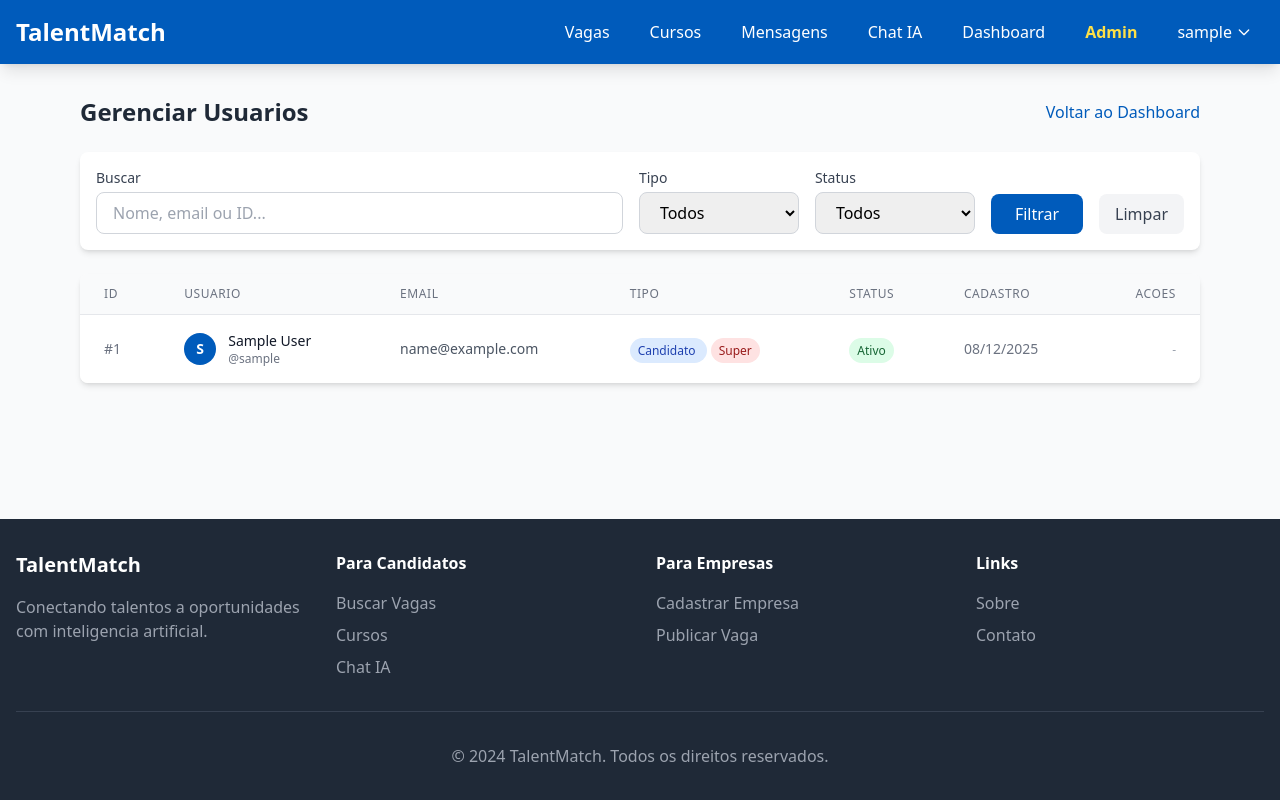
After one commit to Thiagoolivs/talentmatch-ai, a Django app: page /dashboard/admin/users/ in a window 1280 px wide. The commit adds this page. Run offline with Django 5.2, Linux system fonts and the light colour scheme; the visitor is signed in with stand-in values (Sample User, id 1); data comes from the database, SQL or seed files in the repository; some libraries are stand-ins or nearby versions.

Commit message:
Add user management interface for administrators
Introduces a new admin interface for managing users, including viewing, searching, filtering, soft/hard deletion, and status toggling. Updates URLs, views, and templates to support these functionalities. Also enhances the application detail page with a messaging button and updates replit.md to reflect new features.

Replit-Commit-Author: Agent
Replit-Commit-Session-Id: fe95b074-8157-4bba-bb9f-ab8ce2f887e4
Replit-Commit-Checkpoint-Type: intermediate_checkpoint
Replit-Commit-Event-Id: 355c6d44-0efa-4694-bc8e-7ca31e5c9c77
Replit-Commit-Screenshot-Url: https://storage.googleapis.com/screenshot-production-us-central1/bd1858f0-f8e3-43a8-b44f-e4c1a9ebea19/fe95b074-8157-4bba-bb9f-ab8ce2f887e4/uqapOZV
Replit-Helium-Checkpoint-Created: true

```diff
--- a/dashboard/urls.py
+++ b/dashboard/urls.py
@@ -12,4 +12,7 @@ urlpatterns = [
     path('admin/problems/', views.admin_problems, name='admin_problems'),
     path('admin/problems/<int:problem_id>/update/', views.update_problem, name='update_problem'),
     path('admin/maintenance/toggle/', views.toggle_maintenance, name='toggle_maintenance'),
+    path('admin/users/', views.admin_users, name='admin_users'),
+    path('admin/users/<int:user_id>/delete/', views.delete_user, name='delete_user'),
+    path('admin/users/<int:user_id>/toggle-active/', views.toggle_user_active, name='toggle_user_active'),
 ]
--- a/dashboard/views.py
+++ b/dashboard/views.py
@@ -1,7 +1,7 @@
 from django.shortcuts import render, redirect, get_object_or_404
 from django.contrib.auth.decorators import login_required
 from django.contrib import messages
-from django.db.models import Count, Avg, Sum
+from django.db.models import Count, Avg, Sum, Q
 from django.http import JsonResponse
 from django.views.decorators.http import require_POST
 from django.utils import timezone
@@ -412,3 +412,136 @@ def my_problems(request):
     return render(request, 'dashboard/my_problems.html', {
         'problems': problems,
     })
+
+
+@login_required
+def admin_users(request):
+    """Gerenciamento de usuarios para administradores."""
+    if not request.user.is_admin_user():
+        messages.error(request, 'Acesso negado.')
+        return redirect('core:home')
+
+    users = User.objects.all().order_by('-created_at')
+
+    search = request.GET.get('search', '').strip()
+    if search:
+        search_query = (
+            Q(username__icontains=search) |
+            Q(email__icontains=search) |
+            Q(first_name__icontains=search) |
+            Q(last_name__icontains=search)
+        )
+        if search.isdigit():
+            search_query = search_query | Q(id=int(search))
+        users = users.filter(search_query)
+
+    user_type_filter = request.GET.get('user_type', '')
+    if user_type_filter:
+        users = users.filter(user_type=user_type_filter)
+
+    status_filter = request.GET.get('status', '')
+    if status_filter == 'active':
+        users = users.filter(is_active=True)
+    elif status_filter == 'inactive':
+        users = users.filter(is_active=False)
+
+    from django.core.paginator import Paginator
+    paginator = Paginator(users, 20)
+    page = request.GET.get('page', 1)
+    users_page = paginator.get_page(page)
+
+    return render(request, 'dashboard/admin_users.html', {
+        'users': users_page,
+        'search': search,
+        'user_type_filter': user_type_filter,
+        'status_filter': status_filter,
+        'user_types': User.USER_TYPE_CHOICES,
+    })
+
+
+@login_required
+@require_POST
+def delete_user(request, user_id):
+    """Exclui um usuario (soft delete - desativa a conta)."""
+    if not request.user.is_admin_user():
+        return JsonResponse({'error': 'Acesso negado'}, status=403)
+
+    user = get_object_or_404(User, id=user_id)
+
+    if user == request.user:
+        messages.error(request, 'Voce nao pode excluir sua propria conta.')
+        return redirect('dashboard:admin_users')
+
+    if user.is_superuser:
+        messages.error(request, 'Nao e possivel excluir um superusuario.')
+        return redirect('dashboard:admin_users')
+
+    action = request.POST.get('action', 'soft')
+    ip_address = request.META.get('REMOTE_ADDR')
+
+    if action == 'hard':
+        username = user.username
+        user_id_deleted = user.id
+
+        AuditLog.log_action(
+            user=request.user,
+            action='delete',
+            model_name='User',
+            object_id=user_id_deleted,
+            object_repr=username,
+            details={'action': 'hard_delete', 'user_type': user.user_type},
+            ip_address=ip_address
+        )
+
+        user.delete()
+        messages.success(request, f'Usuario {username} excluido permanentemente.')
+    else:
+        user.is_active = False
+        user.save()
+
+        AuditLog.log_action(
+            user=request.user,
+            action='update',
+            model_name='User',
+            object_id=user.id,
+            object_repr=user.username,
+            details={'action': 'soft_delete', 'is_active': False},
+            ip_address=ip_address
+        )
+
+        messages.success(request, f'Usuario {user.username} desativado.')
+
+    return redirect('dashboard:admin_users')
+
+
+@login_required
+@require_POST
+def toggle_user_active(request, user_id):
+    """Ativa/desativa um usuario."""
+    if not request.user.is_admin_user():
+        return JsonResponse({'error': 'Acesso negado'}, status=403)
+
+    user = get_object_or_404(User, id=user_id)
+
+    if user == request.user:
+        messages.error(request, 'Voce nao pode desativar sua propria conta.')
+        return redirect('dashboard:admin_users')
+
+    user.is_active = not user.is_active
+    user.save()
+
+    ip_address = request.META.get('REMOTE_ADDR')
+    AuditLog.log_action(
+        user=request.user,
+        action='update',
+        model_name='User',
+        object_id=user.id,
+        object_repr=user.username,
+        details={'is_active': user.is_active},
+        ip_address=ip_address
+    )
+
+    status = 'ativado' if user.is_active else 'desativado'
+    messages.success(request, f'Usuario {user.username} {status}.')
+
+    return redirect('dashboard:admin_users')
--- a/templates/dashboard/admin.html
+++ b/templates/dashboard/admin.html
@@ -191,9 +191,12 @@
         </div>
     </div>
 
-    <div class="mt-8 flex space-x-4">
+    <div class="mt-8 flex flex-wrap gap-4">
         <a href="/admin/" class="inline-block bg-primary text-white px-6 py-3 rounded-lg font-bold hover:bg-primary-dark transition">
             Acessar Admin Django
+        </a>
+        <a href="{% url 'dashboard:admin_users' %}" class="inline-block bg-gray-600 text-white px-6 py-3 rounded-lg font-bold hover:bg-gray-700 transition">
+            Gerenciar Usuarios
         </a>
         <a href="{% url 'dashboard:admin_companies' %}" class="inline-block bg-gray-600 text-white px-6 py-3 rounded-lg font-bold hover:bg-gray-700 transition">
             Gerenciar Empresas
--- /dev/null
+++ b/templates/dashboard/admin_users.html
@@ -0,0 +1,204 @@
+{% extends 'base.html' %}
+
+{% block title %}Gerenciar Usuarios - Admin{% endblock %}
+
+{% block content %}
+<div class="max-w-6xl mx-auto px-4 py-8">
+    <div class="flex justify-between items-center mb-6">
+        <h1 class="text-2xl font-bold text-gray-800">Gerenciar Usuarios</h1>
+        <a href="{% url 'dashboard:index' %}" class="text-primary hover:text-primary-dark">
+            Voltar ao Dashboard
+        </a>
+    </div>
+
+    <div class="bg-white rounded-lg shadow-md p-4 mb-6">
+        <form method="get" class="flex flex-wrap gap-4 items-end">
+            <div class="flex-1 min-w-[200px]">
+                <label class="block text-sm font-medium text-gray-700 mb-1">Buscar</label>
+                <input type="text" name="search" value="{{ search }}" placeholder="Nome, email ou ID..."
+                       class="w-full px-4 py-2 border border-gray-300 rounded-lg focus:ring-2 focus:ring-primary focus:border-primary">
+            </div>
+            <div class="w-40">
+                <label class="block text-sm font-medium text-gray-700 mb-1">Tipo</label>
+                <select name="user_type" class="w-full px-4 py-2 border border-gray-300 rounded-lg focus:ring-2 focus:ring-primary focus:border-primary">
+                    <option value="">Todos</option>
+                    {% for value, label in user_types %}
+                    <option value="{{ value }}" {% if user_type_filter == value %}selected{% endif %}>{{ label }}</option>
+                    {% endfor %}
+                </select>
+            </div>
+            <div class="w-40">
+                <label class="block text-sm font-medium text-gray-700 mb-1">Status</label>
+                <select name="status" class="w-full px-4 py-2 border border-gray-300 rounded-lg focus:ring-2 focus:ring-primary focus:border-primary">
+                    <option value="">Todos</option>
+                    <option value="active" {% if status_filter == 'active' %}selected{% endif %}>Ativos</option>
+                    <option value="inactive" {% if status_filter == 'inactive' %}selected{% endif %}>Inativos</option>
+                </select>
+            </div>
+            <button type="submit" class="px-6 py-2 bg-primary text-white rounded-lg hover:bg-primary-dark transition">
+                Filtrar
+            </button>
+            <a href="{% url 'dashboard:admin_users' %}" class="px-4 py-2 bg-gray-100 text-gray-700 rounded-lg hover:bg-gray-200 transition">
+                Limpar
+            </a>
+        </form>
+    </div>
+
+    {% if users %}
+    <div class="bg-white rounded-lg shadow-md overflow-hidden">
+        <table class="min-w-full divide-y divide-gray-200">
+            <thead class="bg-gray-50">
+                <tr>
+                    <th class="px-6 py-3 text-left text-xs font-medium text-gray-500 uppercase tracking-wider">ID</th>
+                    <th class="px-6 py-3 text-left text-xs font-medium text-gray-500 uppercase tracking-wider">Usuario</th>
+                    <th class="px-6 py-3 text-left text-xs font-medium text-gray-500 uppercase tracking-wider">Email</th>
+                    <th class="px-6 py-3 text-left text-xs font-medium text-gray-500 uppercase tracking-wider">Tipo</th>
+                    <th class="px-6 py-3 text-left text-xs font-medium text-gray-500 uppercase tracking-wider">Status</th>
+                    <th class="px-6 py-3 text-left text-xs font-medium text-gray-500 uppercase tracking-wider">Cadastro</th>
+                    <th class="px-6 py-3 text-right text-xs font-medium text-gray-500 uppercase tracking-wider">Acoes</th>
+                </tr>
+            </thead>
+            <tbody class="bg-white divide-y divide-gray-200">
+                {% for u in users %}
+                <tr class="{% if not u.is_active %}bg-gray-50{% endif %}">
+                    <td class="px-6 py-4 whitespace-nowrap text-sm text-gray-500">#{{ u.id }}</td>
+                    <td class="px-6 py-4 whitespace-nowrap">
+                        <div class="flex items-center">
+                            {% if u.avatar %}
+                            <img src="{{ u.avatar.url }}" alt="{{ u.username }}" class="w-8 h-8 rounded-full mr-3">
+                            {% else %}
+                            <div class="w-8 h-8 bg-primary rounded-full flex items-center justify-center mr-3">
+                                <span class="text-white text-sm font-bold">{{ u.username|slice:":1"|upper }}</span>
+                            </div>
+                            {% endif %}
+                            <div>
+                                <p class="text-sm font-medium text-gray-900">{{ u.get_full_name|default:u.username }}</p>
+                                <p class="text-xs text-gray-500">@{{ u.username }}</p>
+                            </div>
+                        </div>
+                    </td>
+                    <td class="px-6 py-4 whitespace-nowrap text-sm text-gray-600">{{ u.email }}</td>
+                    <td class="px-6 py-4 whitespace-nowrap">
+                        <span class="px-2 py-1 text-xs font-medium rounded-full
+                            {% if u.user_type == 'candidate' %}bg-blue-100 text-blue-800
+                            {% elif u.user_type == 'company' %}bg-purple-100 text-purple-800
+                            {% else %}bg-yellow-100 text-yellow-800{% endif %}">
+                            {{ u.get_user_type_display }}
+                        </span>
+                        {% if u.is_superuser %}
+                        <span class="ml-1 px-2 py-1 text-xs font-medium rounded-full bg-red-100 text-red-800">Super</span>
+                        {% endif %}
+                    </td>
+                    <td class="px-6 py-4 whitespace-nowrap">
+                        {% if u.is_active %}
+                        <span class="px-2 py-1 text-xs font-medium rounded-full bg-green-100 text-green-800">Ativo</span>
+                        {% else %}
+                        <span class="px-2 py-1 text-xs font-medium rounded-full bg-red-100 text-red-800">Inativo</span>
+                        {% endif %}
+                    </td>
+                    <td class="px-6 py-4 whitespace-nowrap text-sm text-gray-500">{{ u.created_at|date:"d/m/Y" }}</td>
+                    <td class="px-6 py-4 whitespace-nowrap text-right text-sm font-medium">
+                        {% if u != request.user and not u.is_superuser %}
+                        <div class="flex justify-end space-x-2">
+                            <form method="post" action="{% url 'dashboard:toggle_user_active' u.id %}" class="inline">
+                                {% csrf_token %}
+                                <button type="submit" class="px-3 py-1 rounded text-xs font-medium
+                                    {% if u.is_active %}bg-yellow-100 text-yellow-700 hover:bg-yellow-200
+                                    {% else %}bg-green-100 text-green-700 hover:bg-green-200{% endif %} transition"
+                                    onclick="return confirm('{% if u.is_active %}Desativar{% else %}Ativar{% endif %} usuario {{ u.username }}?')">
+                                    {% if u.is_active %}Desativar{% else %}Ativar{% endif %}
+                                </button>
+                            </form>
+                            <button type="button" onclick="openDeleteModal({{ u.id }}, '{{ u.username }}')"
+                                    class="px-3 py-1 bg-red-100 text-red-700 rounded text-xs font-medium hover:bg-red-200 transition">
+                                Excluir
+                            </button>
+                        </div>
+                        {% else %}
+                        <span class="text-gray-400 text-xs">-</span>
+                        {% endif %}
+                    </td>
+                </tr>
+                {% endfor %}
+            </tbody>
+        </table>
+    </div>
+
+    {% if users.has_other_pages %}
+    <div class="flex justify-center mt-6">
+        <nav class="flex space-x-2">
+            {% if users.has_previous %}
+            <a href="?page={{ users.previous_page_number }}&search={{ search }}&user_type={{ user_type_filter }}&status={{ status_filter }}"
+               class="px-4 py-2 bg-gray-100 text-gray-700 rounded-lg hover:bg-gray-200 transition">Anterior</a>
+            {% endif %}
+            <span class="px-4 py-2 bg-primary text-white rounded-lg">{{ users.number }} de {{ users.paginator.num_pages }}</span>
+            {% if users.has_next %}
+            <a href="?page={{ users.next_page_number }}&search={{ search }}&user_type={{ user_type_filter }}&status={{ status_filter }}"
+               class="px-4 py-2 bg-gray-100 text-gray-700 rounded-lg hover:bg-gray-200 transition">Proximo</a>
+            {% endif %}
+        </nav>
+    </div>
+    {% endif %}
+
+    {% else %}
+    <div class="bg-white rounded-lg shadow-md p-8 text-center">
+        <p class="text-gray-600">Nenhum usuario encontrado.</p>
+    </div>
+    {% endif %}
+</div>
+
+<div id="deleteModal" class="fixed inset-0 bg-black bg-opacity-50 hidden items-center justify-center z-50">
+    <div class="bg-white rounded-lg shadow-xl p-6 max-w-md w-full mx-4">
+        <h3 class="text-lg font-bold text-gray-800 mb-4">Excluir Usuario</h3>
+        <p class="text-gray-600 mb-4">Escolha como deseja excluir o usuario <strong id="deleteUsername"></strong>:</p>
+
+        <form id="deleteForm" method="post">
+            {% csrf_token %}
+            <div class="space-y-3 mb-6">
+                <label class="flex items-start p-3 border rounded-lg cursor-pointer hover:bg-gray-50">
+                    <input type="radio" name="action" value="soft" checked class="mt-1 mr-3">
+                    <div>
+                        <p class="font-medium text-gray-800">Desativar (recomendado)</p>
+                        <p class="text-sm text-gray-500">O usuario nao podera acessar a conta, mas os dados serao mantidos.</p>
+                    </div>
+                </label>
+                <label class="flex items-start p-3 border border-red-200 rounded-lg cursor-pointer hover:bg-red-50">
+                    <input type="radio" name="action" value="hard" class="mt-1 mr-3">
+                    <div>
+                        <p class="font-medium text-red-700">Excluir permanentemente</p>
+                        <p class="text-sm text-red-500">Todos os dados serao removidos. Esta acao e irreversivel!</p>
+                    </div>
+                </label>
+            </div>
+
+            <div class="flex justify-end space-x-3">
+                <button type="button" onclick="closeDeleteModal()"
+                        class="px-4 py-2 bg-gray-100 text-gray-700 rounded-lg hover:bg-gray-200 transition">
+                    Cancelar
+                </button>
+                <button type="submit" class="px-4 py-2 bg-red-600 text-white rounded-lg hover:bg-red-700 transition">
+                    Confirmar
+                </button>
+            </div>
+        </form>
+    </div>
+</div>
+
+<script>
+function openDeleteModal(userId, username) {
+    document.getElementById('deleteUsername').textContent = username;
+    document.getElementById('deleteForm').action = '/dashboard/admin/users/' + userId + '/delete/';
+    document.getElementById('deleteModal').classList.remove('hidden');
+    document.getElementById('deleteModal').classList.add('flex');
+}
+
+function closeDeleteModal() {
+    document.getElementById('deleteModal').classList.add('hidden');
+    document.getElementById('deleteModal').classList.remove('flex');
+}
+
+document.getElementById('deleteModal').addEventListener('click', function(e) {
+    if (e.target === this) closeDeleteModal();
+});
+</script>
+{% endblock %}
```
Also changed, not shown: replit.md (+44 -0 lines), templates/jobs/application_detail.html (+46 -0 lines).
